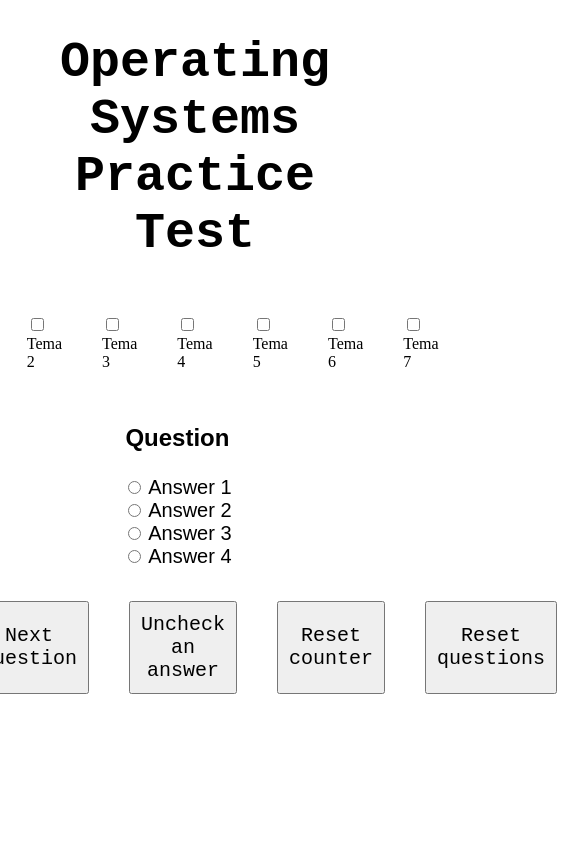
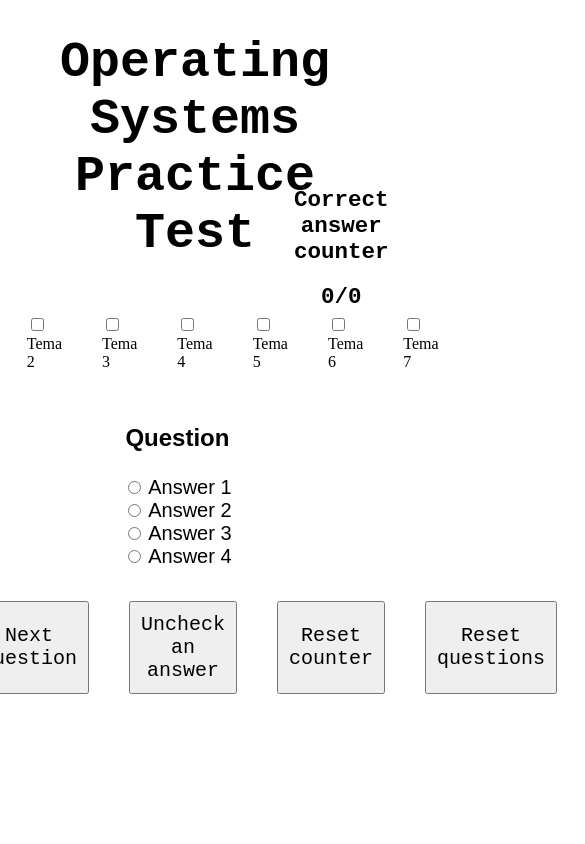
Before and after one commit to coooow/coooow.github.io, a plain HTML site: page index.html in a window 390 px wide. Shown: the top 844 px of the page, 585 px wide, since content can reach past the window. Drawn offline with nearby package versions, Linux system fonts and the light colour scheme.

Commit message:
responsive

```diff
--- a/styles.css
+++ b/styles.css
@@ -61,8 +61,8 @@ footer{
 
 #counter{
     position: absolute;
-    top: 225px;
-    left: 1200px;
+    top: 20%;
+    left: 75%;
     font-size: 15px;
 }
 
```
